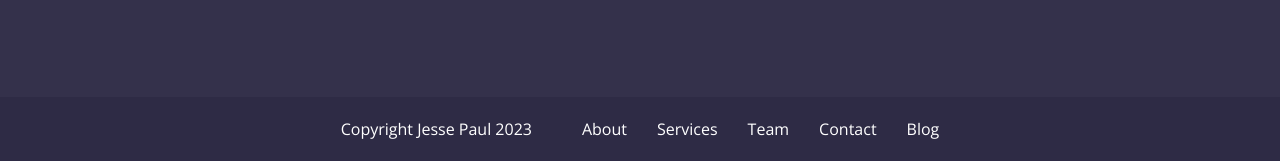
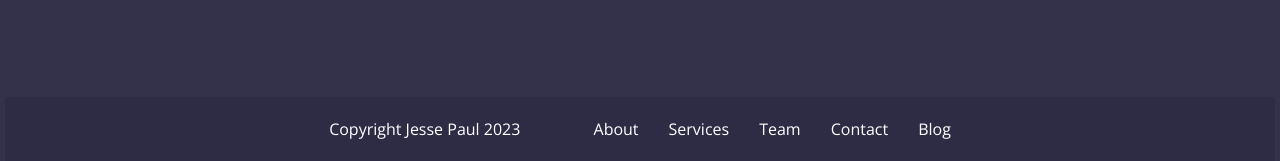
Before and after one commit to jpmllr89/coderLandingPage, a plain HTML site: page index.html in a window 1280 px wide. Shown: the part 4527-4688 px from the top of the page. Drawn offline with nearby package versions, Linux system fonts and the light colour scheme.

Commit message:
Position bottom-footer to expand whole screen

```diff
--- a/css/default.css
+++ b/css/default.css
@@ -99,8 +99,7 @@ img{
 
 
 @media (min-width: 768px){
-  .pricing-table,
-  .testimonial-grid{
+  .pricing-table{
     max-width: 720px;
   }
 }
--- a/css/main.css
+++ b/css/main.css
@@ -381,15 +381,10 @@ footer{
 }
 
 .footer-bottom{
-  display: flex;
-  flex-direction: row;
-  justify-content: center;
-  gap: var(--size-50);
   background-color: var(--footer-base);
-  width: 100vw;
-  max-width: 100vw;
-  margin: 0 calc(-50vw + 50%);
+  margin: 0 calc(-49.6vw + 50%);
   padding-top: 20px;
+  overflow-x: hidden;
 }
 
 .social-media-icons ul, .footer-bottom ul{
@@ -427,9 +422,11 @@ footer{
   color: var(--contrast);
 }
 
-.footer-bottom a, .footer-bottom span{
-  color: white;
+.copyright,
+.footer-links a{
+  color: var(--white);
 }
+
 .footer-contact{
   margin-bottom: var(--size-30);
 }
@@ -440,3 +437,11 @@ footer{
 .footer .container{
   max-width: 992px;
 }
+
+.footer-wrapper{
+  display: flex;
+  flex-direction: row;
+  justify-content: space-evenly;
+  max-width: 768px;
+  margin: 0 auto;
+}
--- a/index.html
+++ b/index.html
@@ -344,7 +344,11 @@
             </div>
 
             <div class="footer-bottom">
+                    <div class="footer-wrapper">
+                        <div class="copyright">
                             <span>Copyright Jesse Paul 2023</span>
+                        </div>
+                        <div class="footer-links">
                             <ul>
                                 <li><a href="">About</a></li>
                                 <li><a href="">Services</a></li>
@@ -354,6 +358,8 @@
                             </ul>
                         </div>
                     </div>
+            </div>
+        </div>
     </footer>
 </body>
 </html>
```
Lines whose indentation alone changed are shown as unchanged.
